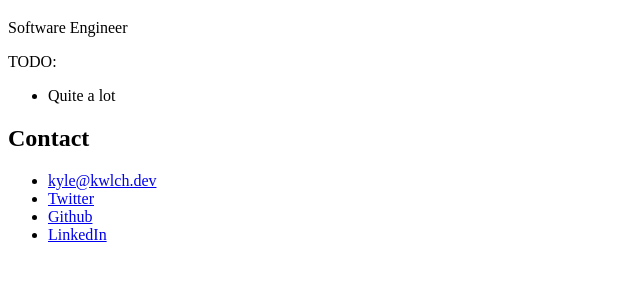
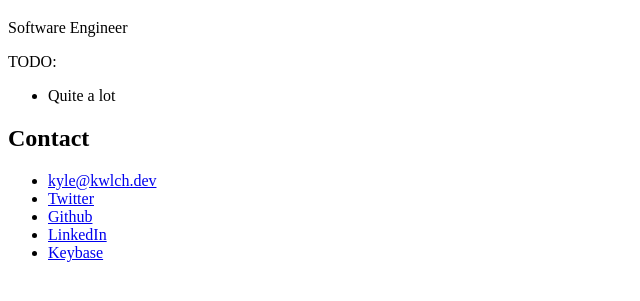
Before and after one commit to k4l397/kwlch.dev, an Eleventy site: page pages/index.html in a window 1280 px wide. Shown: the part 61-362 px from the top of the page, without its empty margins (0-640 px from the left). Built offline with nearby package versions, Linux system fonts and the light colour scheme; Eleventy itself is replaced by a stand-in of ours; files that its build step writes are made by us from their sources.

Commit message:
add keybase

```diff
--- a/pages/index.html
+++ b/pages/index.html
@@ -26,6 +26,9 @@
       <li>
         <a href="https://www.linkedin.com/in/kyle-welch/">LinkedIn</a>
       </li>
+      <li>
+        <a href="https://keybase.io/kylewelch">Keybase</a>
+      </li>
     </ul>
   </body>
 </html>
```
